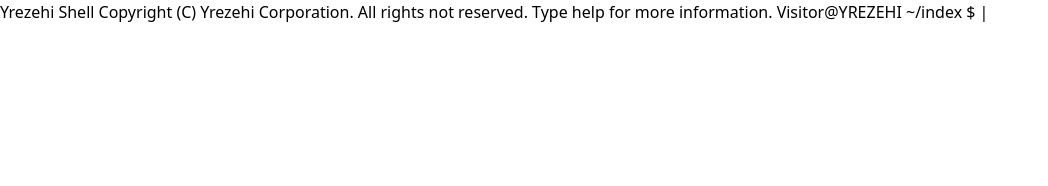
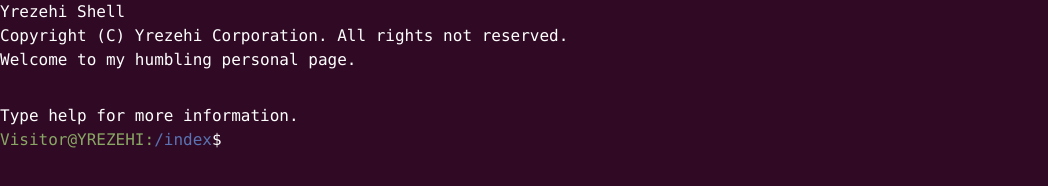
Before and after one commit to yrezehi/Personal-Website, a plain HTML site: page index.html in a window 1280 px wide. Shown: the whole page, without its empty margins (0-1048 px from the left). Drawn offline with Linux system fonts and the light colour scheme.

Commit message:
ubuntu like ui setup

```diff
--- a/index.html
+++ b/index.html
@@ -7,16 +7,18 @@
 
     <script src="./js/tailwind.js"></script>
 </head>
-<body>
+<body class="bg-[#300924] font-mono">
     <div>
-        Yrezehi Shell
-        Copyright (C) Yrezehi Corporation. All rights not reserved.
+        <div class="text-[#89a764]">
+            <p class="text-white">Yrezehi Shell</p>
+            <p class="text-white">Copyright (C) Yrezehi Corporation. All rights not reserved.</p>
+            <p class="text-white">Welcome to my humbling personal page.</p>
 
-        Type help for more information.
-        Visitor@YREZEHI ~/index
-        $ |
+            <p class="mt-8 text-white">Type help for more information.</p>
+            <p>Visitor@YREZEHI:<span class="text-[#5a73b3]">/index</span><span class="text-white">$</span></p>
+
+        </div>
     </div>
-
     <script src="./js/tailwind.config.js"></script>
 </body>
 </html>
```
